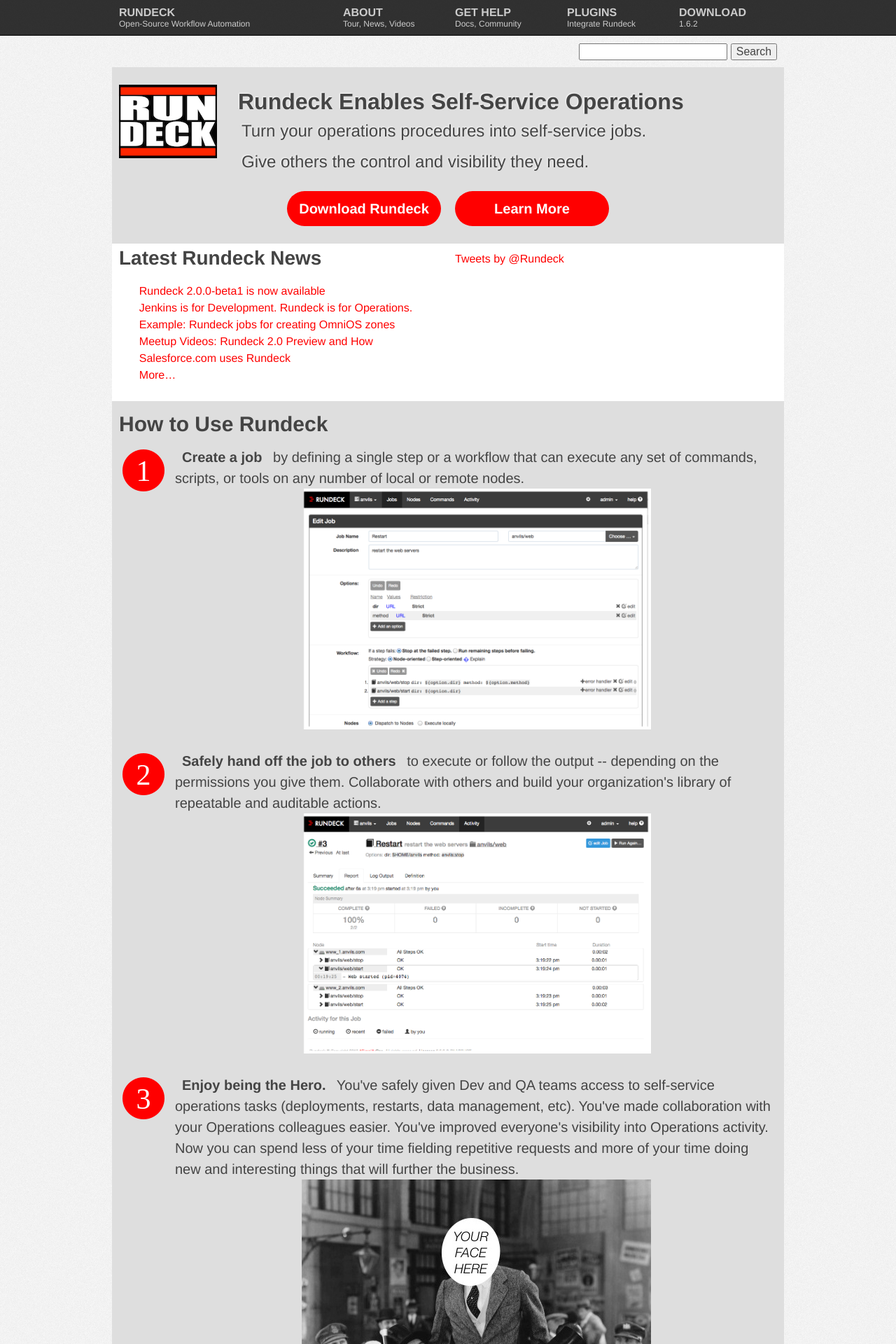
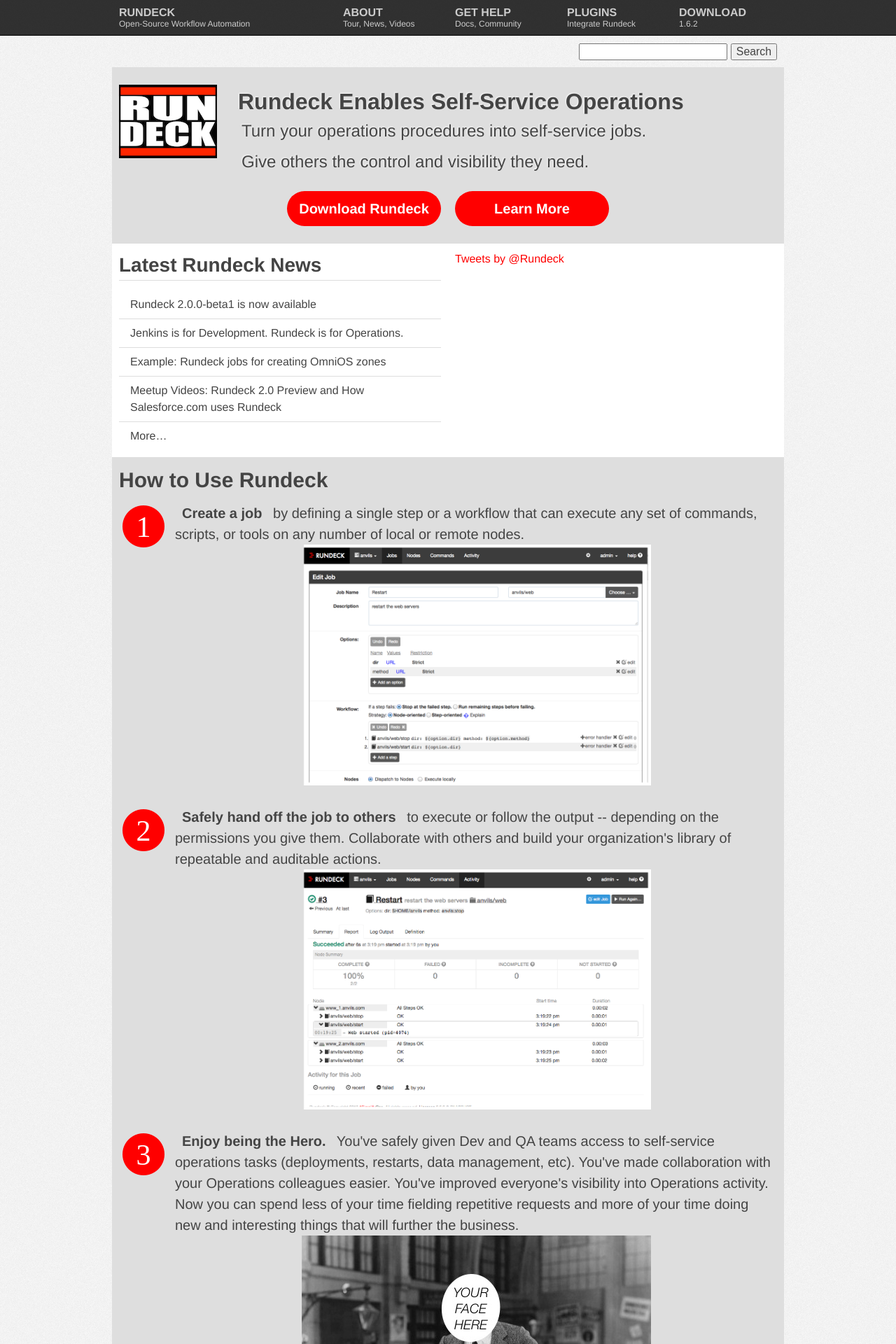
Before and after one commit to rundeck/rundeck-ghpages, a Jekyll site: the page built from index.html, in a window 1280 px wide. Shown: the top 1920 px of the page at 70% size. Built offline with Jekyll 4.4.1, drawn with Linux system fonts in a browser that asks for light colours; nearby versions of some CDN libraries; comment, search, counter and statistics services are not loaded.

Commit message:
Update news section style

```diff
--- a/css/style.css
+++ b/css/style.css
@@ -520,3 +520,28 @@
   p, h2, h3 { orphans: 3; widows: 3; }
   h2, h3{ page-break-after: avoid; }
 }
+
+
+/* custom style */
+.newsbox h2{
+    border-bottom: 1px solid #ddd;
+}
+ul.newslist{
+  list-style-type:none;
+  margin:0;
+}
+ul.newslist li {
+}
+ul.newslist li + li a{
+    border-top: 1px solid #ddd;
+}
+ul.newslist li a{
+  color: #444;
+  padding: 8px 16px;
+display: block;
+
+}
+ul.newslist li a:hover{
+text-decoration: underline;
+color:red;
+}
--- a/index.html
+++ b/index.html
@@ -13,9 +13,9 @@
 
 <section>
     <article class="container_12">
-  <div class="grid_6">
+  <div class="grid_6 newsbox" style="padding: 10px 0">
 	<h2>Latest Rundeck News</h2>
-	<ul style="margin-bottom:25px; list-style-type:none;">
+	<ul class="newslist">
   {% for post in site.categories.news limit:4 %}
     <li>
       <a href="{{ site.baseurl }}{{ post.url }}">{{ post.title }}</a>
```
